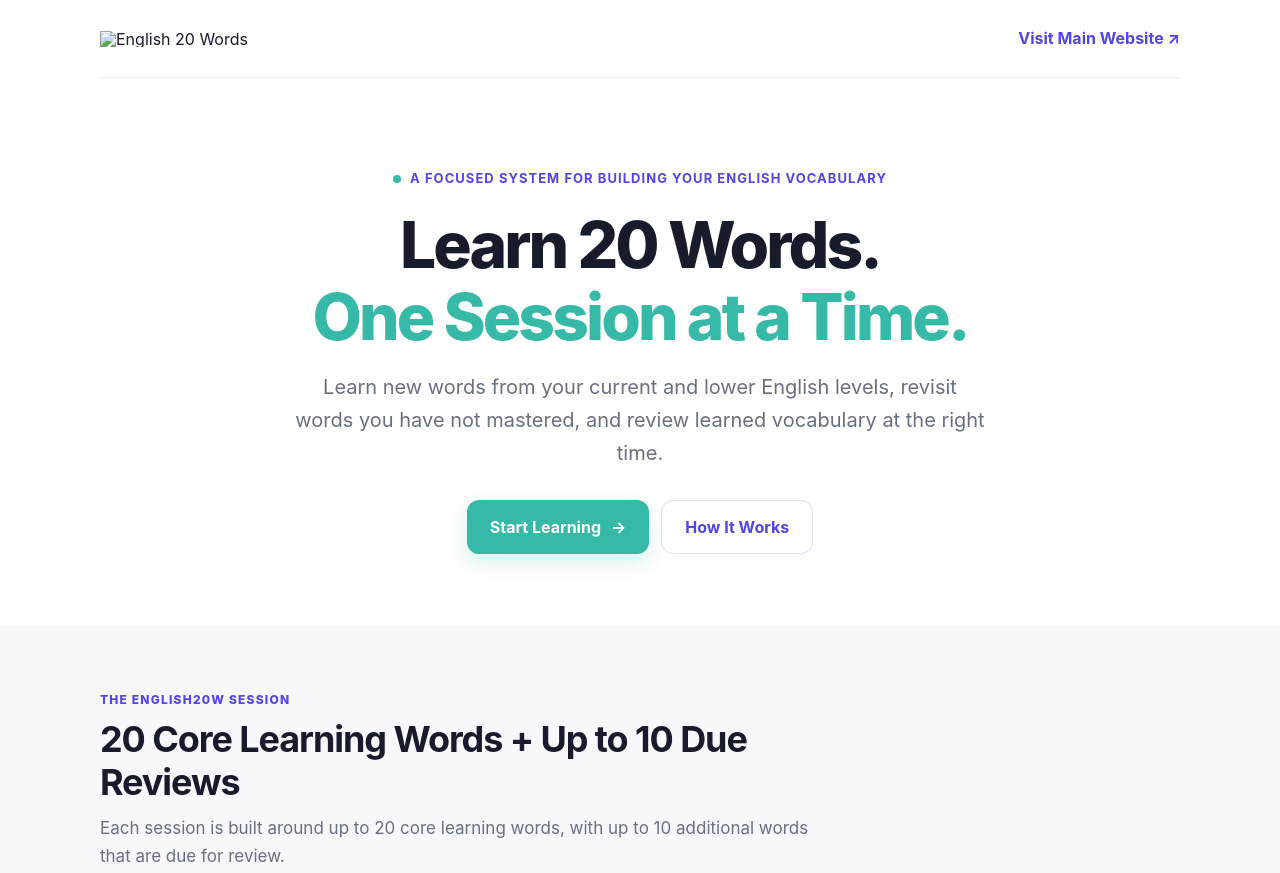
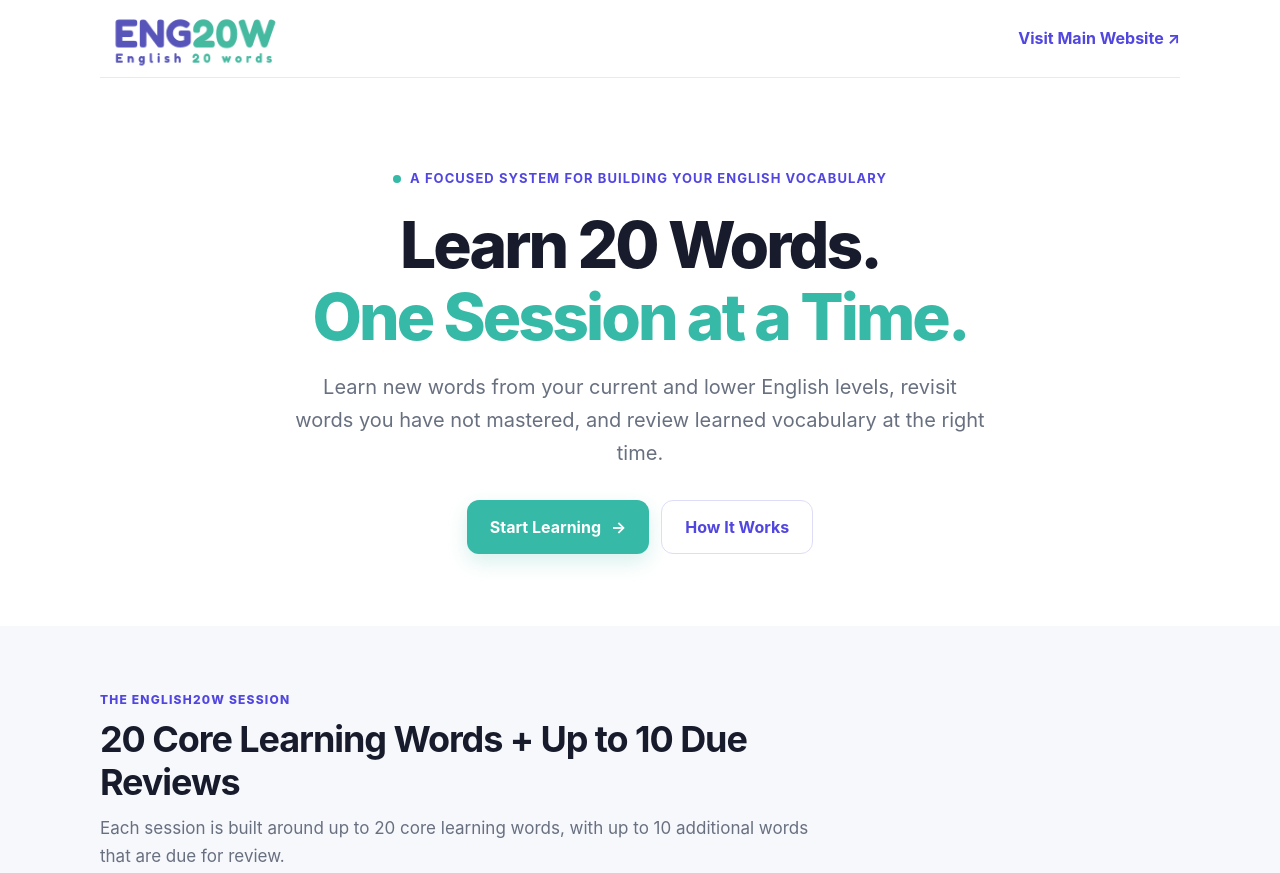
Before and after one commit to student2eng/eng20w-online, a plain HTML site: page index.html in a window 1280 px wide. Shown: the top 873 px of the page. Drawn offline with Linux system fonts and the light colour scheme.

Commit message:
Update index.html

```diff
--- a/index.html
+++ b/index.html
@@ -133,7 +133,7 @@
   <header class="topbar wrap" id="top">
     <a class="brand" href="#top" aria-label="English20w landing page">
       <img
-        src="20words-logo.png"
+        src="english20words-logo.png"
         alt="English 20 Words"
         class="brand-logo"
       >
```
